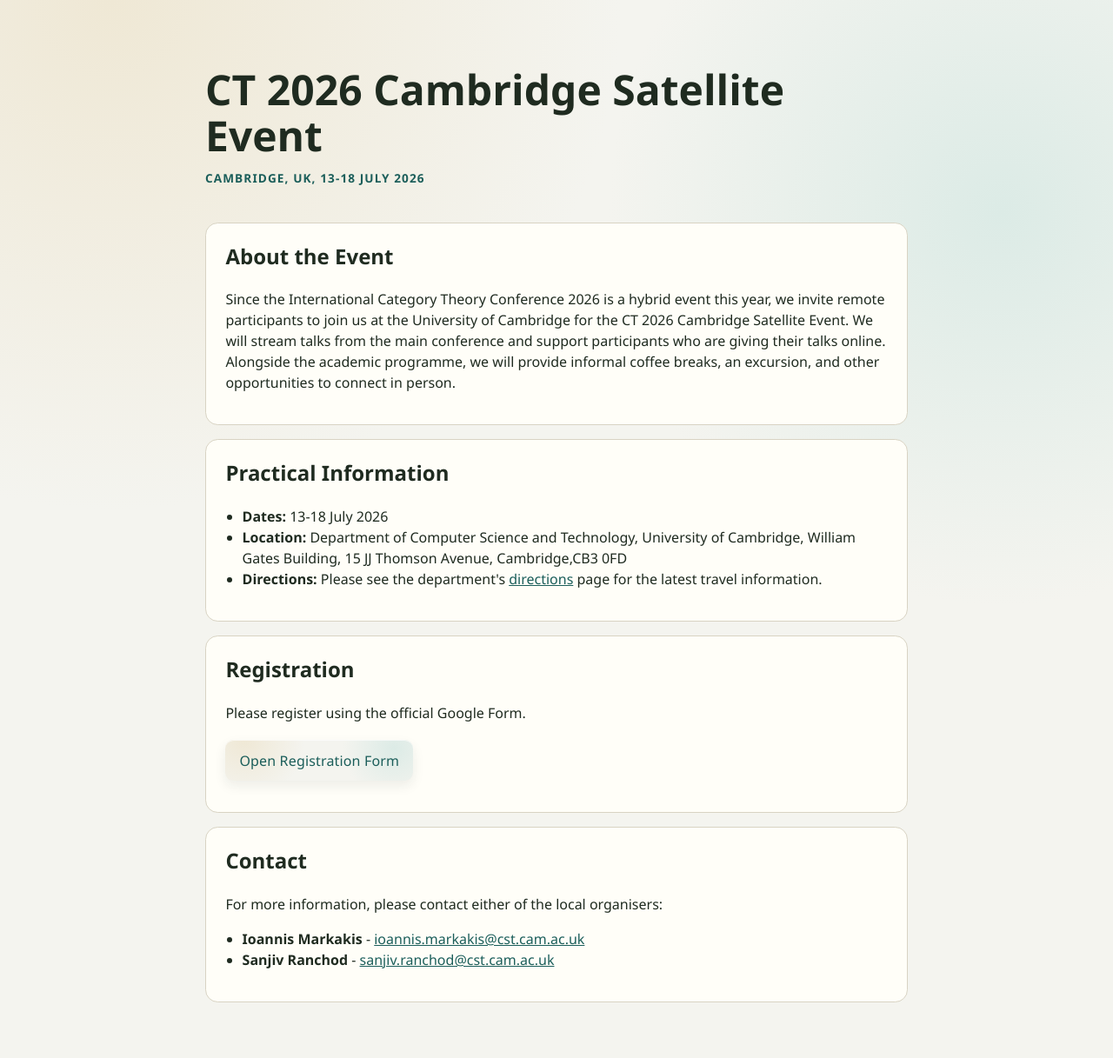
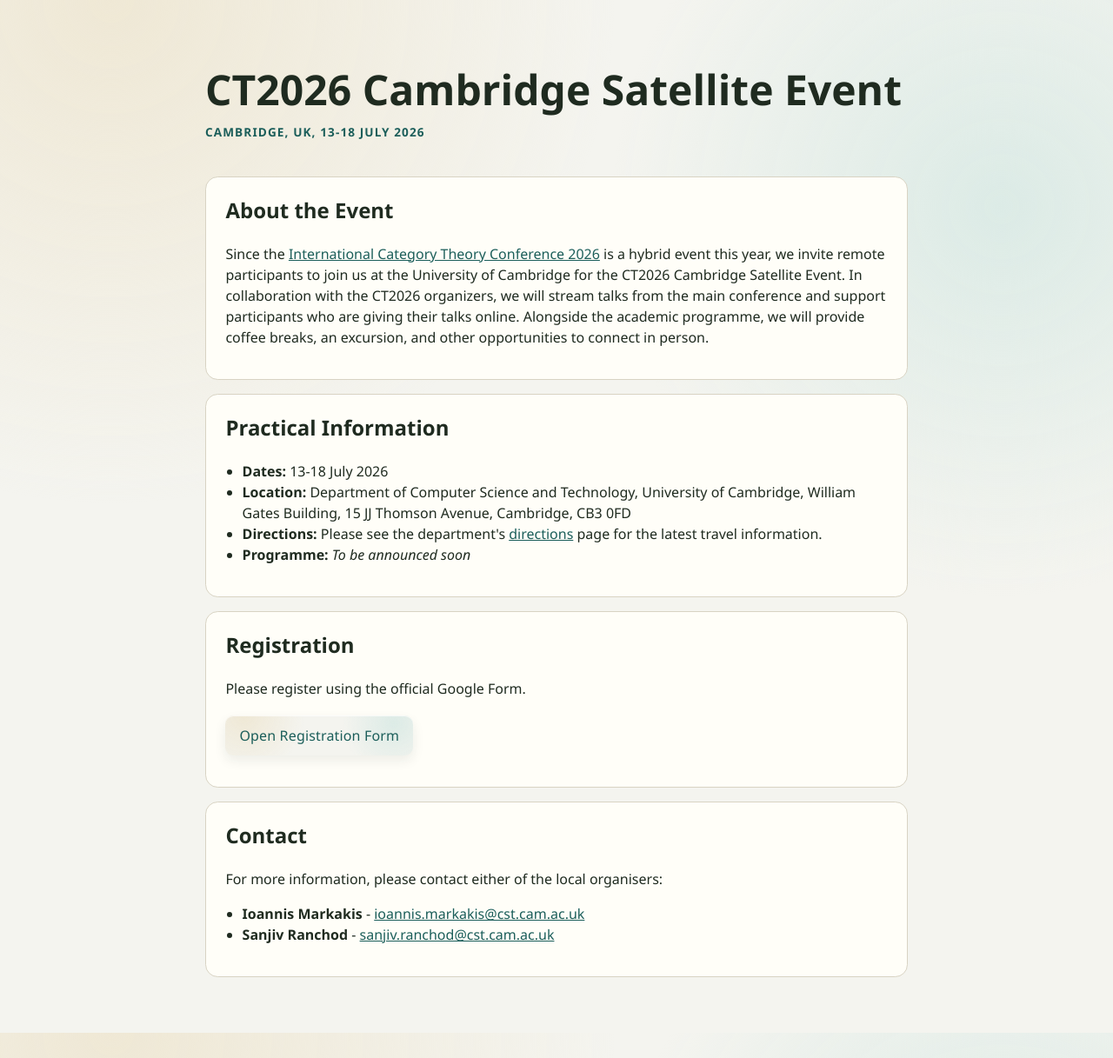
Before and after one commit to ct2026-cambridge-satellite/ct2026-cambridge-satellite.github.io, a Jekyll site: the page built from index.md, in a window 1280 px wide. Shown: the whole page at 87% size. Built offline with Jekyll 4.4.1, drawn with Linux system fonts in a browser that asks for light colours.

Commit message:
Minor explanations

```diff
--- a/index.md
+++ b/index.md
@@ -1,24 +1,24 @@
 ---
 layout: default
-title: CT 2026 Satellite | Cambridge
-description: CT 2026 Satellite Event in Cambridge, 13-18 July 2026.
+title: CT2026 Satellite | Cambridge
+description: CT2026 Satellite Event in Cambridge, 13-18 July 2026.
 ---
 
 <main class="page">
 
   <section class="hero" id="top">
-    <h1>CT 2026 Cambridge Satellite Event</h1>
+    <h1>CT2026 Cambridge Satellite Event</h1>
     <p class="eyebrow">Cambridge, UK, 13-18 July 2026</p>
   </section>
 
   <section id="about" class="card">
     <h2>About the Event</h2>
     <p>
-      Since the International Category Theory Conference 2026 is a hybrid event
+      Since the <a href="https://ct2026.com" target="_blank" rel="noopener">International Category Theory Conference 2026</a> is a hybrid event
       this year, we invite remote participants to join us at the University of
-      Cambridge for the CT 2026 Cambridge Satellite Event. We will stream talks
+      Cambridge for the CT2026 Cambridge Satellite Event. In collaboration with the CT2026 organizers, we will stream talks
       from the main conference and support participants who are giving their
-      talks online. Alongside the academic programme, we will provide informal
+      talks online. Alongside the academic programme, we will provide
       coffee breaks, an excursion, and other opportunities to connect in person.
     </p>
   </section>
@@ -29,11 +29,12 @@ description: CT 2026 Satellite Event in Cambridge, 13-18 July 2026.
       <li><strong>Dates:</strong> 13-18 July 2026</li>
       <li><strong>Location:</strong> Department of Computer Science and
         Technology, University of Cambridge, William Gates Building,
-        15 JJ Thomson Avenue, Cambridge,CB3 0FD </li>
+        15 JJ Thomson Avenue, Cambridge, CB3 0FD </li>
       <li><strong>Directions:</strong> Please see the department's
         <a href="https://www.cst.cam.ac.uk/directions" target="_blank"
         rel="noopener">directions</a> page for the latest travel
         information.</li>
+      <li><strong>Programme:</strong> <em>To be announced soon</em></li>
     </ul>
   </section>
 
```
